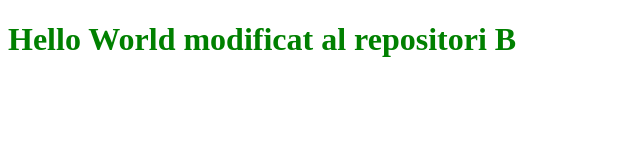
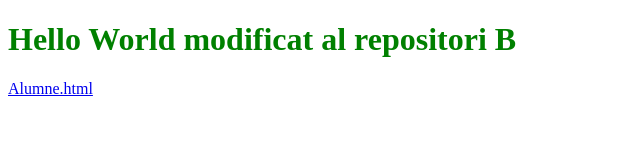
Before and after one commit to NilCastilla262/Activitat_2, a plain HTML site: page index.html in a window 1280 px wide. Shown: the whole page, without its empty margins (0-640 px from the left). Drawn offline with Linux system fonts and the light colour scheme.

Commit message:
Afegit enllaç a alumne.html

```diff
--- a/index.html
+++ b/index.html
@@ -7,5 +7,6 @@
 </head>
 <body>
     <h1>Hello World modificat al repositori B</h1>
+    <a href="alumne.html">Alumne.html</a>
 </body>
 </html>
```
